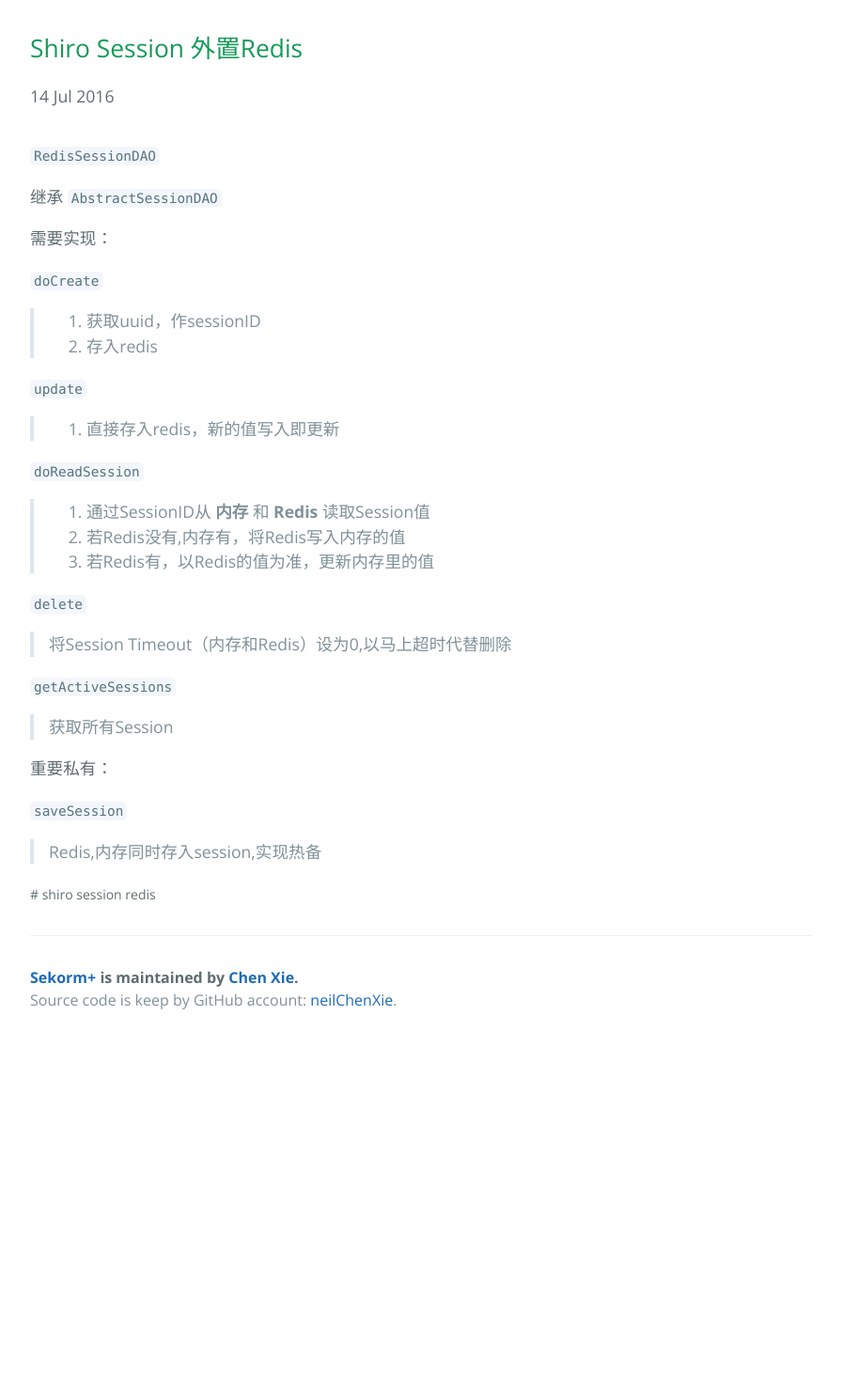
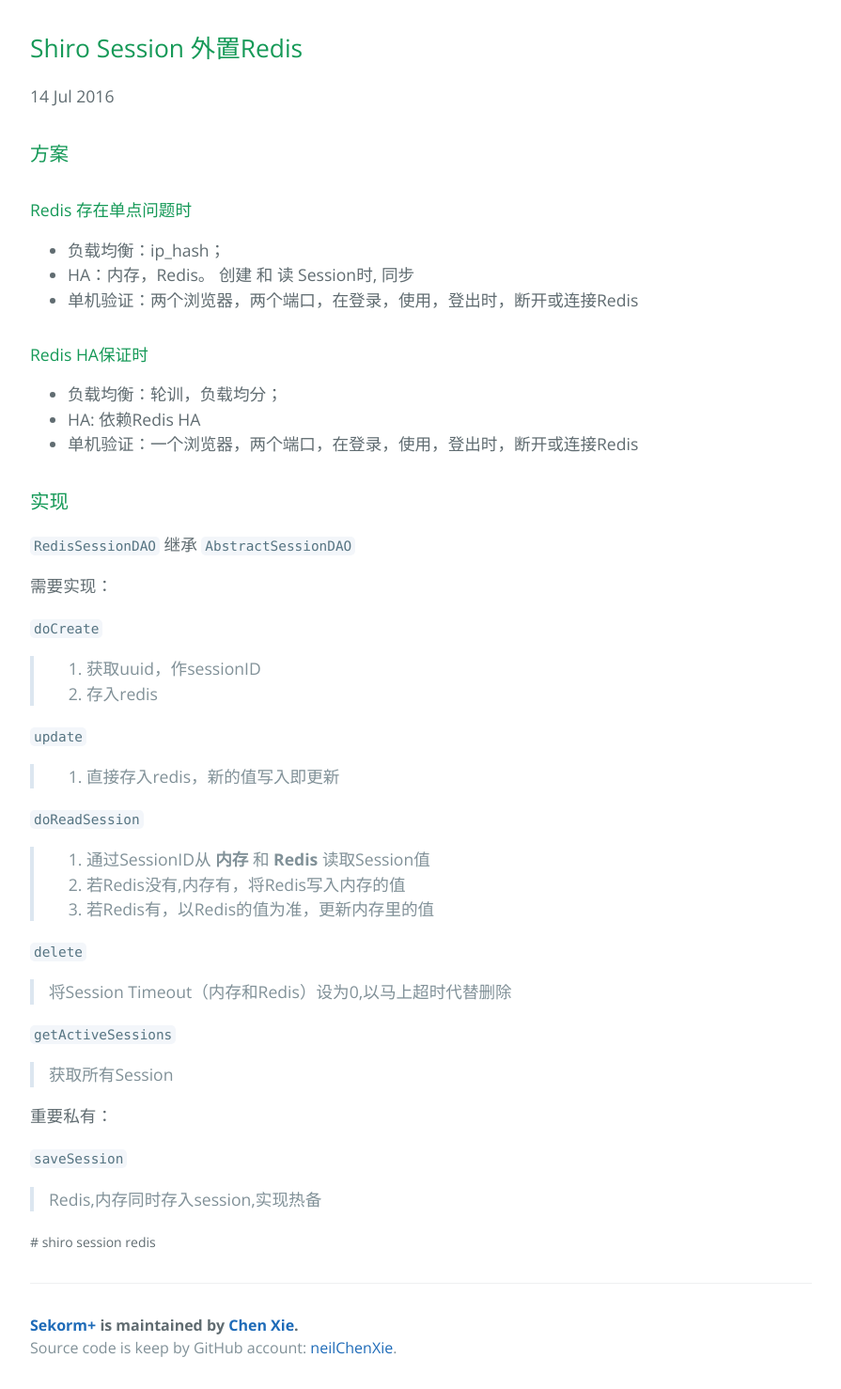
Before and after one commit to neilChenXie/MyExp, a Jekyll site: the page built from _posts/deploy/2016-07-14-shiro_session_redis.md, in a window 1280 px wide. Shown: the whole page at 94% size, without its empty margins (192-1087 px from the left). Built offline with Jekyll 4.4.1, drawn with Linux system fonts in a browser that asks for light colours; before the commit the page ends 1108 px from its top, so only the background shows below that.

Commit message:
modified:   _posts/deploy/2016-07-14-shiro_session_redis.md

```diff
--- a/_posts/deploy/2016-07-14-shiro_session_redis.md
+++ b/_posts/deploy/2016-07-14-shiro_session_redis.md
@@ -7,9 +7,23 @@
 tags: [shiro, session, redis]
 ---
 
-### `RedisSessionDAO`
+### 方案
 
-继承 `AbstractSessionDAO`
+#### Redis 存在单点问题时
+
+* 负载均衡：ip_hash；
+* HA：内存，Redis。 创建 和 读 Session时, 同步
+* 单机验证：两个浏览器，两个端口，在登录，使用，登出时，断开或连接Redis
+
+#### Redis HA保证时
+
+* 负载均衡：轮训，负载均分；
+* HA: 依赖Redis HA
+* 单机验证：一个浏览器，两个端口，在登录，使用，登出时，断开或连接Redis
+
+### 实现
+
+`RedisSessionDAO` 继承 `AbstractSessionDAO`
 
 需要实现：
 
```
